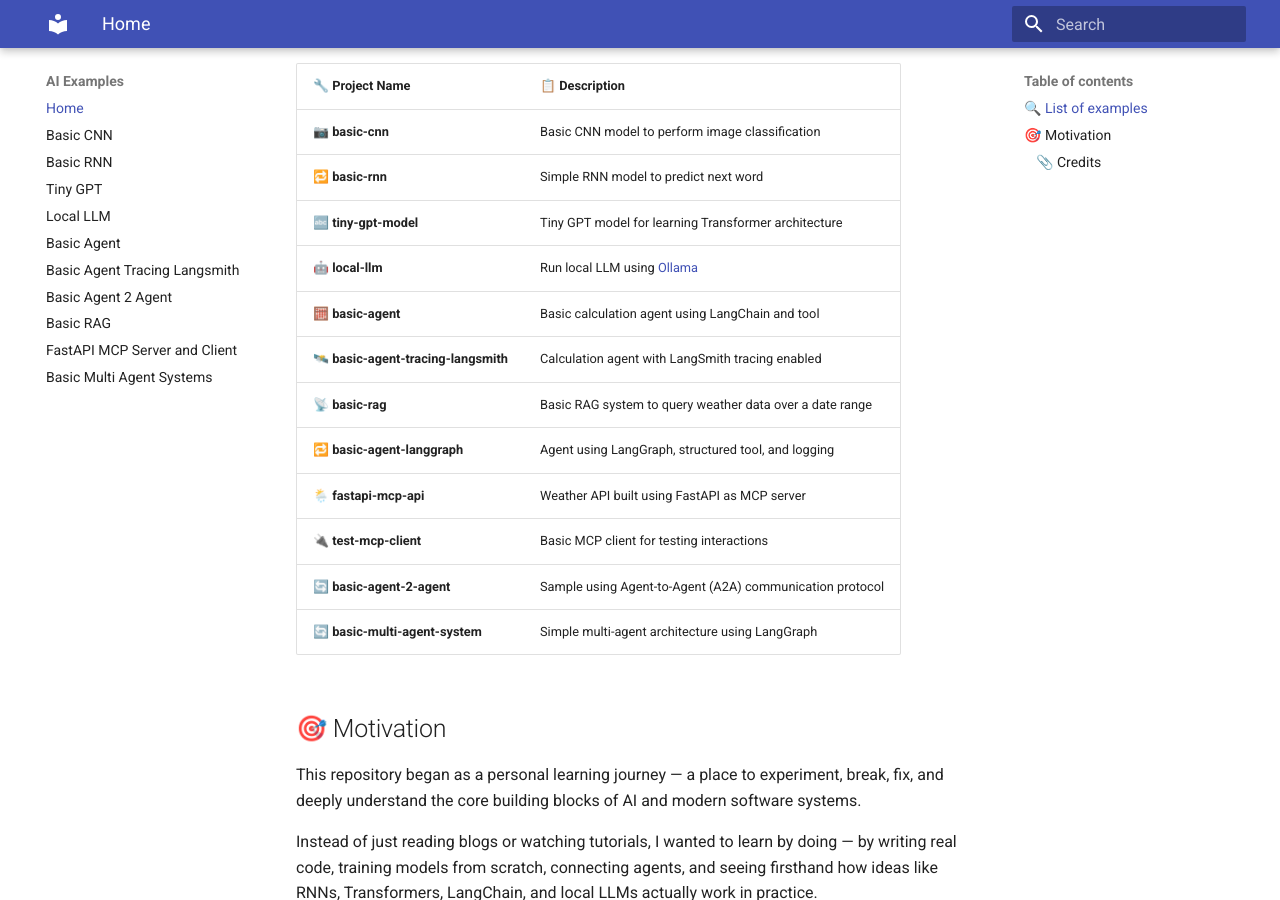
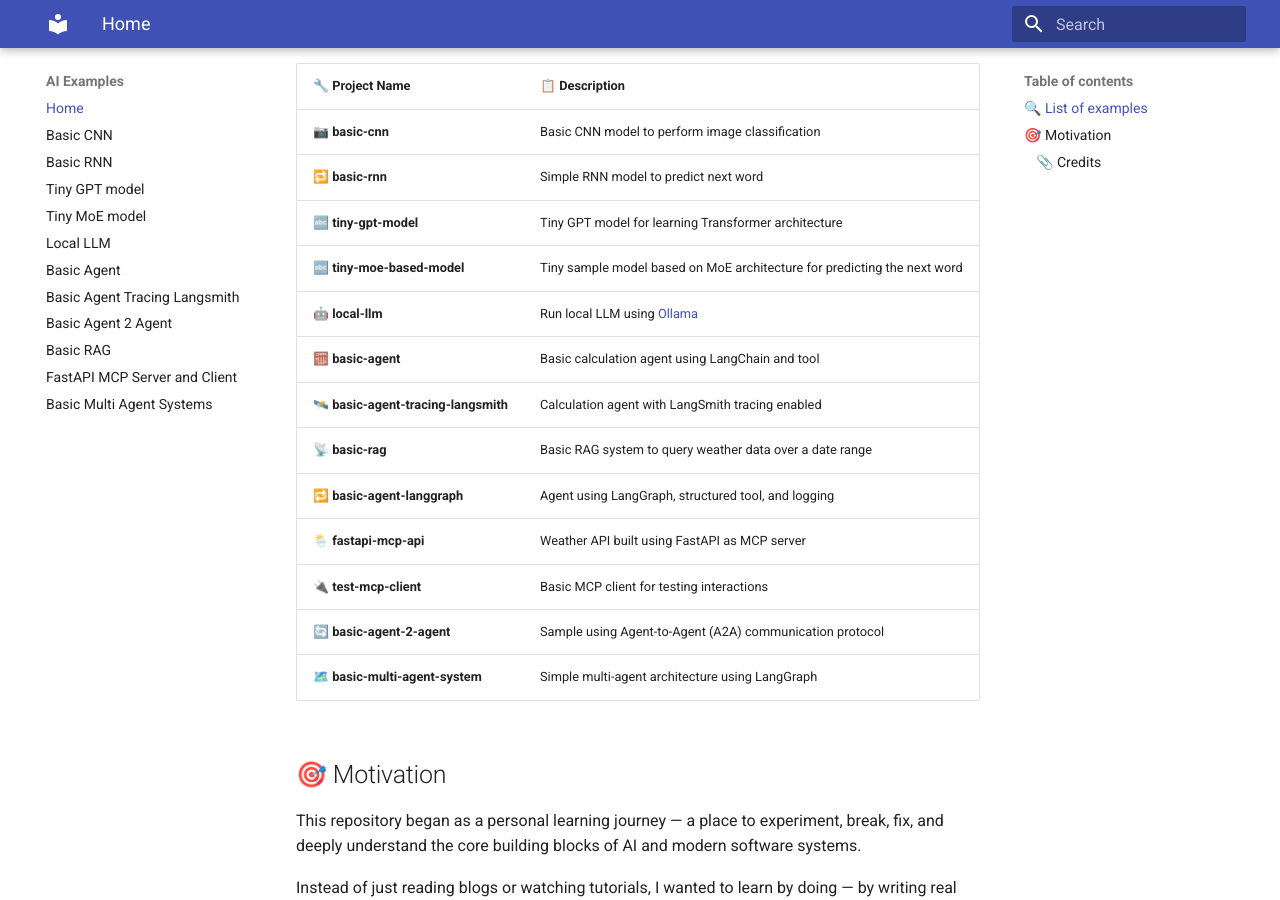
Before and after one commit to tramslegend/ai-examples, an MkDocs documentation site: the page built from docs/index.md, in a window 1280 px wide and 900 px high, scrolled down 284 px. Built offline with MkDocs 1.6.1 and Material for MkDocs 9.7.7, drawn with Linux system fonts in a browser that asks for light colours.

Commit message:
Added moe model page details in readme

```diff
--- a/docs/index.md
+++ b/docs/index.md
@@ -9,6 +9,7 @@ A curated collection of practical AI and LLM examples using Keras,LangChain,Open
 | 📷 **basic-cnn**                      | Basic CNN model to perform image classification          |
 | 🔁 **basic-rnn**                      | Simple RNN model to predict next word                    |
 | 🔤 **tiny-gpt-model**                 | Tiny GPT model for learning Transformer architecture     |
+| 🔤 **tiny-moe-based-model**           | Tiny sample model based on MoE architecture for predicting the next word |
 | 🤖 **local-llm**                      | Run local LLM using [Ollama](https://ollama.com)         |
 | 🧮 **basic-agent**                    | Basic calculation agent using LangChain and tool         |
 | 🛰️ **basic-agent-tracing-langsmith**  | Calculation agent with LangSmith tracing enabled         |
@@ -17,7 +18,7 @@ A curated collection of practical AI and LLM examples using Keras,LangChain,Open
 | 🌦️ **fastapi-mcp-api**                | Weather API built using FastAPI as MCP server            |
 | 🔌 **test-mcp-client**                | Basic MCP client for testing interactions                |
 | 🔄 **basic-agent-2-agent**            | Sample using Agent-to-Agent (A2A) communication protocol |
-| 🔄 **basic-multi-agent-system**       | Simple multi-agent architecture using LangGraph |
+| 🗺️ **basic-multi-agent-system**       | Simple multi-agent architecture using LangGraph          |
 
 ## 🎯 Motivation
 
--- a/mkdocs.yml
+++ b/mkdocs.yml
@@ -3,7 +3,8 @@ nav:
   - Home: index.md
   - Basic CNN: basic-cnn.md
   - Basic RNN: basic-rnn.md
-  - Tiny GPT:  tiny-gpt-model.md
+  - Tiny GPT model:  tiny-gpt-model.md
+  - Tiny MoE model:  tiny-moe-based-model.md
   - Local LLM: local-llm.md
   - Basic Agent: basic-agent.md
   - Basic Agent Tracing Langsmith: basic-agent-with-langsmith.md
```
Also changed, not shown: README.md (+2 -0 lines).
